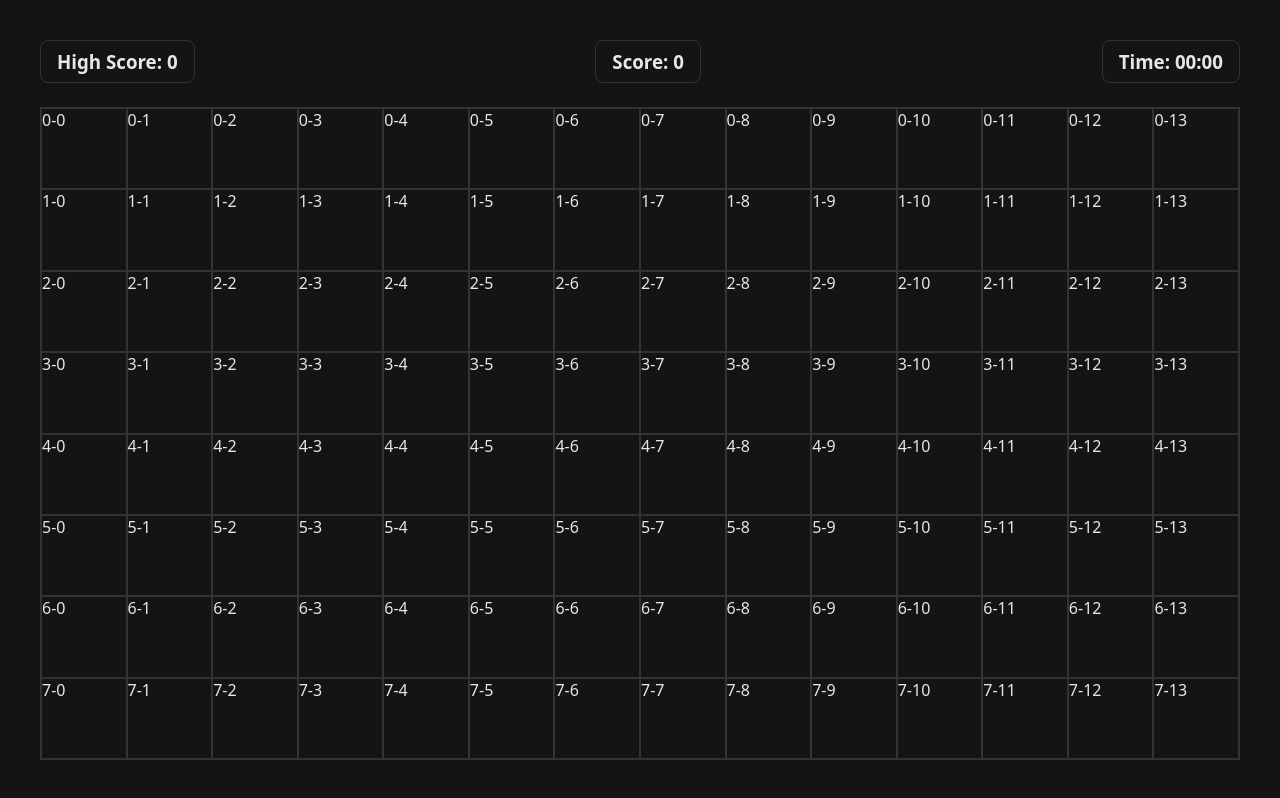
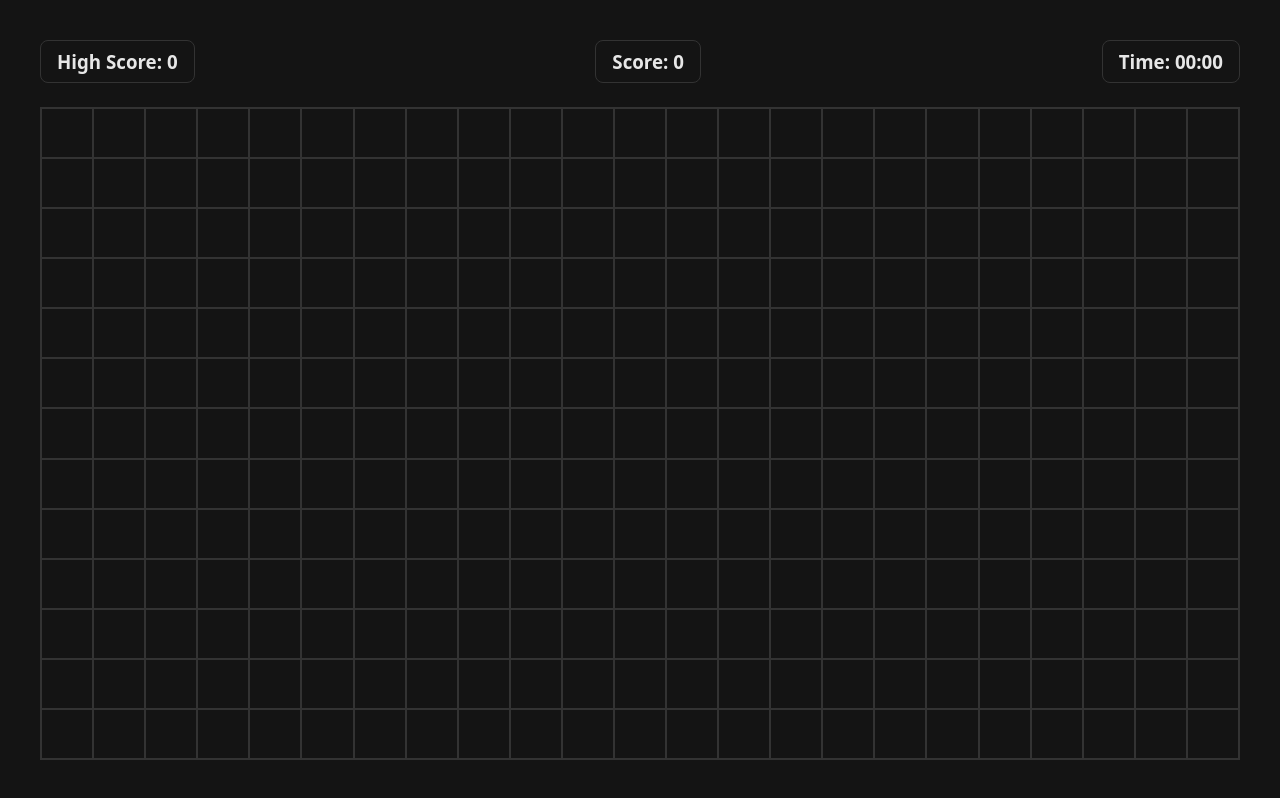
Before and after one commit to VJADOUN2000/SNAKE-GAME, a plain HTML site: page index.html in a window 1280 px wide. Drawn offline with Linux system fonts and the light colour scheme.

Commit message:
Create 1Darray to locate each block for ro & col value in for loop

```diff
--- a/script.js
+++ b/script.js
@@ -1,10 +1,12 @@
 const board =document.querySelector('.board');
-const blockHeight =80;
-const blockWidth = 80;
+const blockHeight =50;
+const blockWidth = 50;
 
 const cols = Math.floor(board.clientWidth / blockWidth);
 const rows = Math.floor(board.clientHeight / blockHeight);
 
+
+const blocks =[];
 
 // for(let i =0; i<rows * cols;i++){
 //     const block = document.createElement('div')
@@ -17,7 +19,7 @@ for(let row =0;row<rows;row++){
         const block = document.createElement('div')
     block.classList.add("block")
     board.appendChild(block);
-    block.innerText =`${row}-${col}`
+    blocks[`${row}'-${col}`] = block
 
     }
 }
--- a/style.css
+++ b/style.css
@@ -83,8 +83,8 @@ section .infos{
     border:1px solid var(--border-primiary-color);
     flex-grow: 1;
     display: grid;
-    grid-template-columns: repeat(auto-fill, minmax(80px, 1fr));
-    grid-template-rows: repeat(auto-fill, minmax(80px, 1fr));
+    grid-template-columns: repeat(auto-fill, minmax(50px, 1fr));
+    grid-template-rows: repeat(auto-fill, minmax(50px, 1fr));
 
 }
 
```
